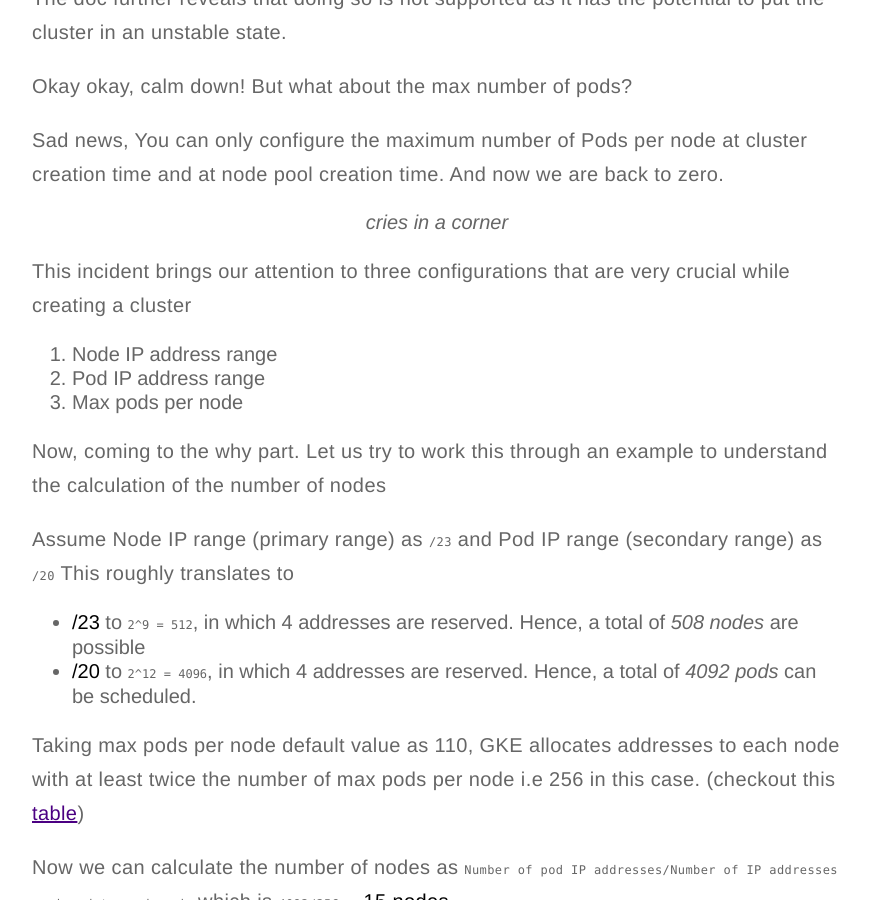
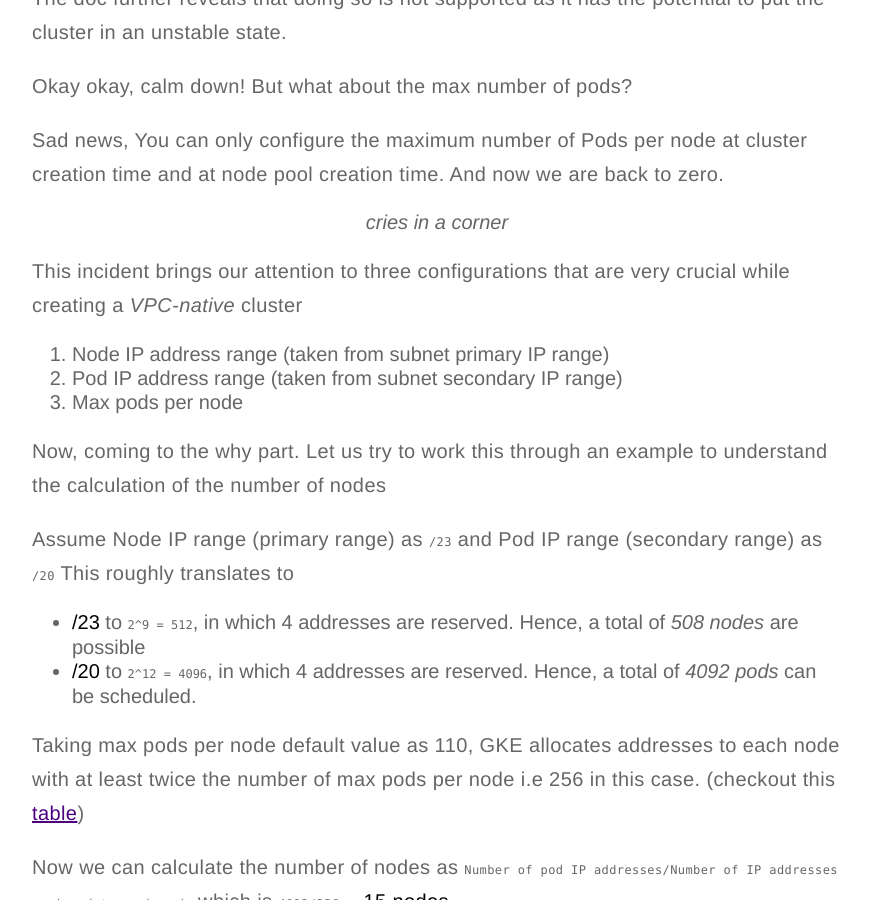
Before and after one commit to Aditya-Chowdhry/Aditya-Chowdhry.github.io, a Jekyll site: the page built from _posts/2021-05-21-avoid-these-pitfalls-while-configuring-your-gke.markdown, in a window 1280 px wide and 900 px high, scrolled down 2603 px. Shown: the whole window, without its empty margins (203-1073 px from the left). Built offline with Jekyll 4.4.1, drawn with Linux system fonts in a browser that asks for light colours; comment, search, counter and statistics services are not loaded.

Commit message:
Update pitfall gke

```diff
--- a/_posts/2021-05-21-avoid-these-pitfalls-while-configuring-your-gke.markdown
+++ b/_posts/2021-05-21-avoid-these-pitfalls-while-configuring-your-gke.markdown
@@ -70,9 +70,9 @@ Sad news, You can only configure the maximum number of Pods per node at cluster
 
 <center><i>cries in a corner</i></center>
 
-This incident brings our attention to three configurations that are very crucial while creating a cluster
-1. Node IP address range
-2. Pod IP address range
+This incident brings our attention to three configurations that are very crucial while creating a *VPC-native* cluster
+1. Node IP address range (taken from subnet primary IP range)
+2. Pod IP address range (taken from subnet secondary IP range)
 3. Max pods per node
 
 Now, coming to the why part. Let us try to work this through an example to understand the calculation of the number of nodes
```
